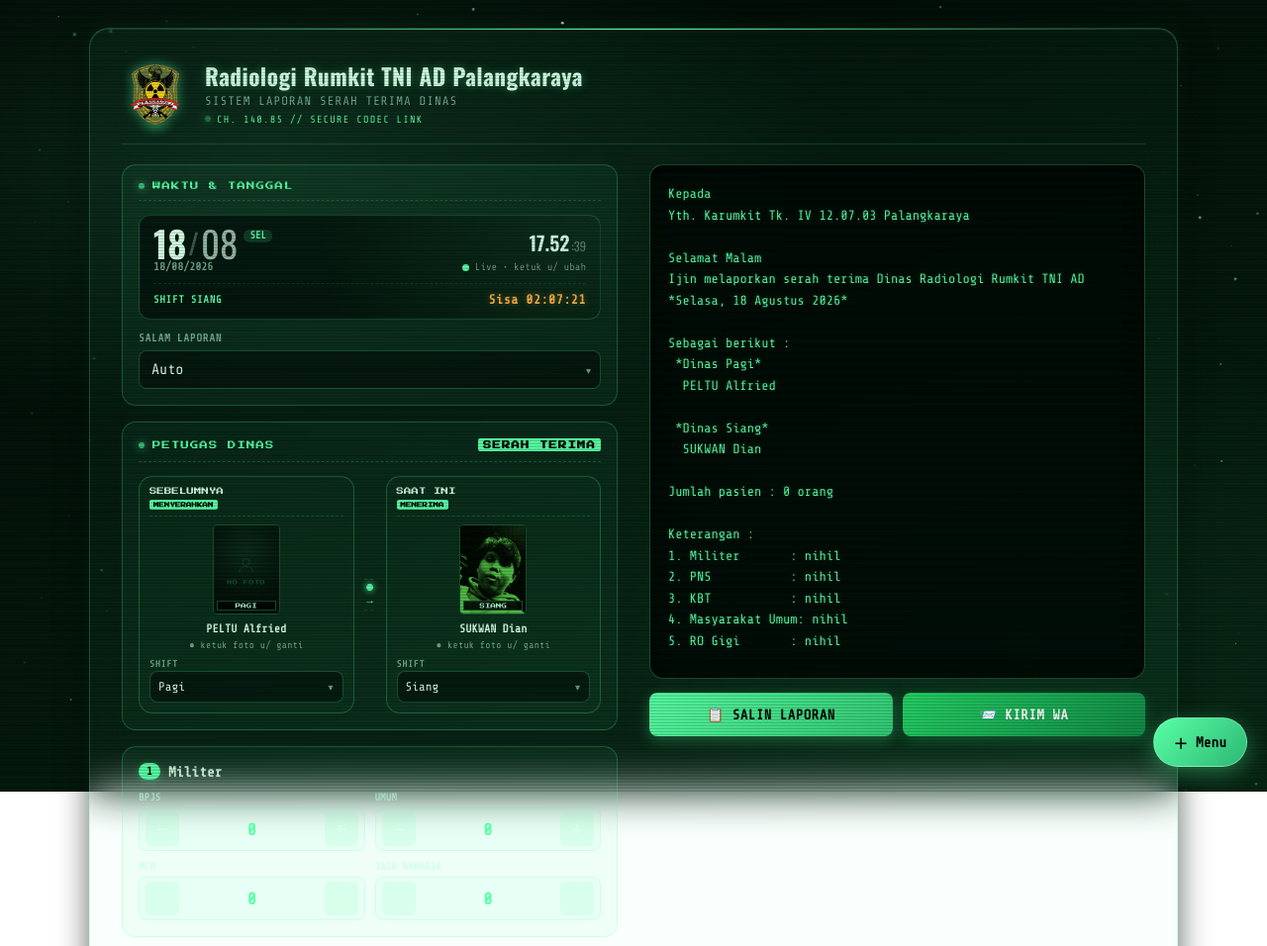
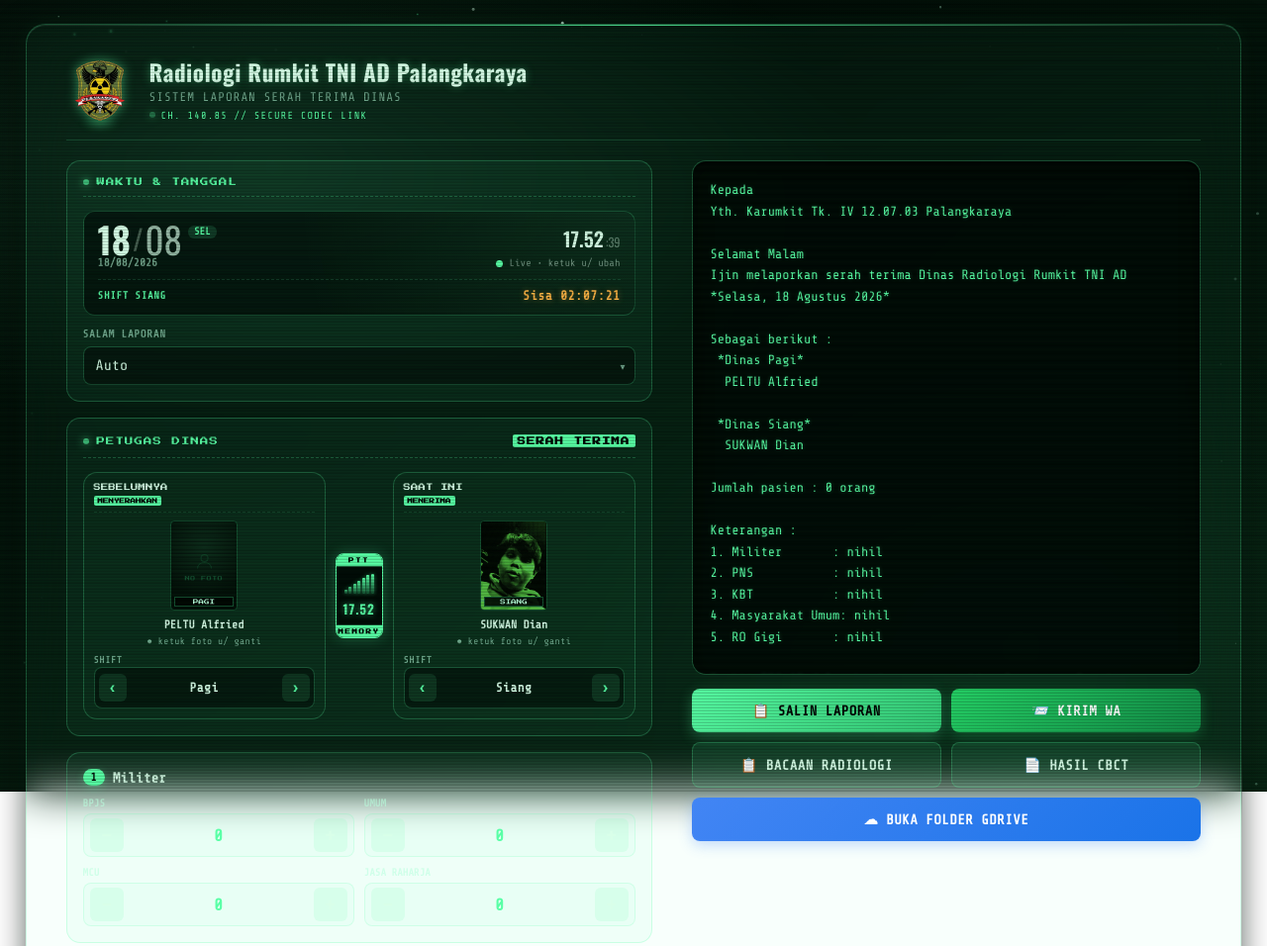
Before and after one commit to xxrs3d/laprad, a plain HTML site: page index.html in a window 1280 px wide. Shown: the top 956 px of the page at 99% size. Drawn offline with nearby package versions, Linux system fonts and the light colour scheme; animation ran at ten frames a second.

Commit message:
Update index.html

```diff
--- a/index.html
+++ b/index.html
@@ -113,12 +113,26 @@
         background: linear-gradient(90deg, transparent, var(--primary), transparent);
     }
 
+    /* ===== DESKTOP: layout lebih horizontal & memenuhi layar ===== */
     @media (min-width: 1024px) {
-        body { padding: 28px; align-items: center; }
-        .app-wrap { max-width: 1100px; padding: 32px; margin: 0 auto; }
-        .main-grid { display: grid; grid-template-columns: 1fr 1fr; gap: 32px; align-items: start; }
+        body { padding: 24px; align-items: center; }
+        .app-wrap { max-width: 1680px; width: 96vw; padding: 32px 40px; margin: 0 auto; }
+        .main-grid { display: grid; grid-template-columns: 1.15fr 1fr; gap: 40px; align-items: start; }
         .panel-right { position: sticky; top: 32px; }
-        #hasil-laporan { min-height: 420px; max-height: calc(100vh - 220px); }
+        #hasil-laporan { min-height: 480px; max-height: calc(100vh - 210px); font-size: 0.92rem; }
+        .header-title { font-size: 1.75rem; }
+        .subtitle { font-size: 0.85rem; }
+        .petugas-horizontal-container { grid-template-columns: 1fr auto 1fr; gap: 16px; }
+        .photo-frame { max-width: 96px; }
+        .counter-grid { grid-template-columns: repeat(4, 1fr); }
+        .kategori-card { padding: 18px 20px; }
+        .radio-widget { max-width: 92px; }
+        .radio-bars { height: 24px; }
+        .radio-digits { font-size: 1rem; }
+    }
+
+    @media (min-width: 1440px) {
+        .app-wrap { max-width: 1900px; }
     }
 
     /* ===== HEADER MENYAMPING (Logo Kiri, Judul Kanan) ===== */
@@ -271,6 +285,39 @@
         color: var(--text-muted); pointer-events: none; font-size: 10px;
     }
 
+    /* ===== ARROW PICKER SHIFT (Kiri/Kanan) ===== */
+    .shift-picker {
+        display: flex;
+        align-items: center;
+        justify-content: space-between;
+        background: var(--glass-input);
+        border: 1px solid var(--glass-border);
+        border-radius: var(--radius-input);
+        padding: 6px 4px;
+        gap: 4px;
+    }
+    .shift-arrow-btn {
+        width: 28px; height: 28px; flex-shrink: 0;
+        border: none; border-radius: 6px;
+        background: rgba(89,255,166,0.12);
+        color: var(--primary);
+        font-size: 1.05rem; font-weight: 700;
+        cursor: pointer; line-height: 1;
+        display: flex; align-items: center; justify-content: center;
+        transition: background 0.15s ease, transform 0.1s ease;
+    }
+    .shift-arrow-btn:hover { background: rgba(89,255,166,0.22); }
+    .shift-arrow-btn:active { background: rgba(89,255,166,0.35); transform: scale(0.9); }
+    .shift-value-display {
+        flex: 1;
+        text-align: center;
+        font-family: var(--font-mono);
+        font-size: 0.8rem;
+        font-weight: 700;
+        color: var(--text-main);
+        letter-spacing: 0.4px;
+    }
+
     /* ===== PETUGAS DINAS HORIZONTAL (Side-by-Side Kiri Ke Kanan) ===== */
     .petugas-horizontal-container {
         display: grid;
@@ -406,30 +453,80 @@
         gap: 6px;
     }
     .petugas-fields label { margin-bottom: 2px; font-size: 0.6rem; }
-    .petugas-fields select { padding: 8px 20px 8px 8px; font-size: 0.78rem; }
 
-    /* Konektor panah horizontal antara dua petugas */
+    /* Konektor antara dua petugas - sekarang berupa widget radio PTT/MEMORY */
     .petugas-link-horiz {
         display: flex;
         flex-direction: column;
         align-items: center;
         justify-content: center;
-        gap: 4px;
         padding: 0 2px;
     }
-    .petugas-link-horiz .link-line-h {
-        width: 12px; height: 1px;
-        background: repeating-linear-gradient(90deg, var(--primary-dark) 0 3px, transparent 3px 6px);
+
+    /* ===== Widget Radio Gaya "PTT / MEMORY" ===== */
+    .radio-widget {
+        display: flex;
+        flex-direction: column;
+        align-items: stretch;
+        width: 100%;
+        max-width: 72px;
+        border: 1.5px solid var(--primary);
+        border-radius: 8px;
+        overflow: hidden;
+        background: #01100a;
+        box-shadow: 0 0 14px rgba(89,255,166,0.25), inset 0 0 10px rgba(0,0,0,0.6);
     }
-    .petugas-link-horiz .link-dot {
-        width: 7px; height: 7px; border-radius: 50%; border: 1px solid var(--primary-dark);
+    .radio-tag {
+        font-family: var(--font-pixel);
+        font-size: 5.5px;
+        text-align: center;
+        color: var(--bg-from);
+        background: var(--primary);
+        padding: 3px 2px;
+        letter-spacing: 1.5px;
+        font-weight: 700;
     }
-    .petugas-link-horiz .link-dot.active {
-        background: var(--primary); border-color: var(--primary);
-        box-shadow: 0 0 6px var(--primary);
-        animation: linkPulse 1.2s ease-in-out infinite;
+    .radio-screen {
+        background: #010b06;
+        padding: 7px 5px 6px;
+        display: flex;
+        flex-direction: column;
+        align-items: center;
+        gap: 5px;
+        border-top: 1px solid rgba(89,255,166,0.3);
+        border-bottom: 1px solid rgba(89,255,166,0.3);
     }
-    .petugas-link-horiz .link-arrow { font-size: 11px; color: var(--primary); line-height: 1; }
+    .radio-bars {
+        display: flex;
+        align-items: flex-end;
+        gap: 1.5px;
+        height: 20px;
+        width: 100%;
+        justify-content: center;
+    }
+    .radio-bars span {
+        width: 3px;
+        background: linear-gradient(180deg, var(--primary), var(--primary-dark));
+        border-radius: 1px;
+        box-shadow: 0 0 4px rgba(89,255,166,0.5);
+        animation: barPulse 1.8s ease-in-out infinite;
+    }
+    .radio-bars span:nth-child(1) { height: 20%; animation-delay: 0s; }
+    .radio-bars span:nth-child(2) { height: 35%; animation-delay: 0.1s; }
+    .radio-bars span:nth-child(3) { height: 50%; animation-delay: 0.2s; }
+    .radio-bars span:nth-child(4) { height: 65%; animation-delay: 0.3s; }
+    .radio-bars span:nth-child(5) { height: 80%; animation-delay: 0.4s; }
+    .radio-bars span:nth-child(6) { height: 95%; animation-delay: 0.5s; }
+    .radio-bars span:nth-child(7) { height: 100%; animation-delay: 0.6s; }
+    @keyframes barPulse { 0%, 100% { opacity: 0.5; } 50% { opacity: 1; } }
+    .radio-digits {
+        font-family: var(--font-display);
+        font-size: 0.82rem;
+        font-weight: 700;
+        letter-spacing: 1px;
+        color: var(--primary);
+        text-shadow: 0 0 6px rgba(89,255,166,0.6);
+    }
 
     /* ===== Kategori Pasien Counter ===== */
     .kategori-title { font-size: 0.9rem; font-weight: 700; color: var(--text-main); margin-bottom: 12px; display: flex; align-items: center; gap: 8px; }
@@ -477,16 +574,31 @@
         margin-bottom: 14px;
     }
 
-    .btn-row { display: flex; gap: 10px; }
+    .btn-row { display: flex; gap: 10px; margin-top: 10px; }
+    .btn-row:first-of-type { margin-top: 0; }
     .action-btn {
         flex: 1; padding: 14px 10px; border: none; border-radius: var(--radius-input);
         font-family: var(--font-mono); font-size: 0.88rem; font-weight: 700; letter-spacing: 0.4px;
         text-transform: uppercase; cursor: pointer; color: #000;
         transition: transform 0.12s ease, filter 0.2s ease, box-shadow 0.2s ease;
     }
+    a.action-btn {
+        display: flex; align-items: center; justify-content: center;
+        text-decoration: none; text-align: center;
+    }
     .action-btn:active { transform: scale(0.97); filter: brightness(0.9); }
     .btn-copy { background: linear-gradient(135deg, var(--primary), #32cb75); box-shadow: 0 4px 14px rgba(89,255,166,0.3); }
     .btn-wa { background: linear-gradient(135deg, #25d366, #128c46); color: #fff; box-shadow: 0 4px 14px rgba(37,211,102,0.3); }
+    .btn-link {
+        background: rgba(89,255,166,0.1); color: var(--text-main);
+        border: 1px solid var(--glass-border);
+        box-shadow: none;
+    }
+    .btn-link:hover { background: rgba(89,255,166,0.18); }
+    .btn-gdrive {
+        background: linear-gradient(135deg, #4285f4, #1a73e8); color: #fff;
+        box-shadow: 0 4px 14px rgba(66,133,244,0.3);
+    }
 
     .btn-clear {
         width: 100%; padding: 14px; margin-top: 14px;
@@ -497,33 +609,6 @@
         transition: background 0.2s ease;
     }
     .btn-clear:hover { background: rgba(255,107,107,0.18); }
-
-    /* ===== FAB Speed Dial ===== */
-    .fab-speed-dial { position: fixed; bottom: 25px; right: 20px; z-index: 9999; display: flex; flex-direction: column; align-items: flex-end; gap: 10px; }
-    .fab-menu-items { display: flex; flex-direction: column; align-items: flex-end; gap: 8px; opacity: 0; transform: translateY(10px) scale(0.95); pointer-events: none; transition: opacity 0.25s ease, transform 0.25s ease; }
-    .fab-speed-dial.open .fab-menu-items { opacity: 1; transform: translateY(0) scale(1); pointer-events: auto; }
-
-    .fab-menu-item { display: flex; align-items: center; gap: 10px; text-decoration: none; cursor: pointer; }
-    .fab-menu-label {
-        background: rgba(1,8,4,0.92); backdrop-filter: blur(10px); -webkit-backdrop-filter: blur(10px);
-        color: var(--text-main); font-family: var(--font-mono); font-size: 0.78rem; font-weight: 600;
-        padding: 6px 12px; border-radius: 16px; border: 1px solid rgba(89,255,166,0.25);
-        box-shadow: 0 4px 12px rgba(0,0,0,0.4);
-    }
-    .fab-menu-icon { width: 44px; height: 44px; border-radius: 50%; display: flex; align-items: center; justify-content: center; font-size: 18px; box-shadow: 0 4px 12px rgba(0,0,0,0.4); border: 1px solid rgba(185,255,221,0.25); flex-shrink: 0; }
-    .fab-menu-icon.blue { background: linear-gradient(135deg, var(--primary-dark), var(--bg-from)); }
-    .fab-menu-icon.green { background: linear-gradient(135deg, var(--primary), var(--primary-dark)); color: #000; }
-
-    .fab-main-btn {
-        background: linear-gradient(135deg, var(--primary), #2cb873); border: 1px solid rgba(185,255,221,0.4);
-        backdrop-filter: blur(12px); -webkit-backdrop-filter: blur(12px); height: 50px; border-radius: 25px;
-        display: flex; align-items: center; justify-content: center; color: #000;
-        box-shadow: 0 6px 22px rgba(89,255,166,0.35); padding: 0 20px; gap: 8px; cursor: pointer;
-        font-family: var(--font-mono); font-size: 0.9rem; font-weight: 800; transition: all 0.2s ease;
-    }
-    .fab-speed-dial.open .fab-main-btn { border-radius: 50%; width: 50px; padding: 0; }
-    .fab-speed-dial.open .fab-toggle-text { display: none; }
-    .fab-speed-dial.open .fab-toggle-icon { transform: rotate(45deg); }
 
     /* ===== Toast Notification ===== */
     .toast-notification {
@@ -622,24 +707,6 @@
 <div class="stars-layer"><canvas id="starCanvas"></canvas></div>
 <div class="nebula"></div>
 <div class="crt-overlay"></div>
-
-<!-- FAB SPEED DIAL -->
-<div class="fab-speed-dial" id="fabDial">
-    <div class="fab-menu-items">
-        <a href="bacaan-radiologi.html" class="fab-menu-item">
-            <span class="fab-menu-label">Pembuat Hasil Bacaan Radiologi</span>
-            <div class="fab-menu-icon blue">📋</div>
-        </a>
-        <a href="cbct.html" class="fab-menu-item">
-            <span class="fab-menu-label">Pembuat Hasil CBCT</span>
-            <div class="fab-menu-icon green">📄</div>
-        </a>
-    </div>
-    <button class="fab-main-btn" onclick="toggleFab()" aria-label="Buka Menu">
-        <span class="fab-toggle-icon">＋</span>
-        <span class="fab-toggle-text">Menu</span>
-    </button>
-</div>
 
 <!-- TOAST & MODAL -->
 <div id="toastNotif" class="toast-notification">
@@ -761,24 +828,33 @@
                             <div class="petugas-fields">
                                 <div>
                                     <label>Shift</label>
-                                    <div class="select-wrap">
-                                        <select id="s1" onchange="gen(); updateFoto(1);">
-                                            <option value="Pagi">Pagi</option>
-                                            <option value="Siang">Siang</option>
-                                            <option value="Malam">Malam</option>
-                                        </select>
+                                    <div class="shift-picker">
+                                        <button type="button" class="shift-arrow-btn" onclick="stepShift(1,-1)" aria-label="Shift sebelumnya">&#8249;</button>
+                                        <span class="shift-value-display" id="s1Display">Pagi</span>
+                                        <button type="button" class="shift-arrow-btn" onclick="stepShift(1,1)" aria-label="Shift berikutnya">&#8250;</button>
                                     </div>
+                                    <select id="s1" style="display:none;">
+                                        <option value="Pagi">Pagi</option>
+                                        <option value="Siang">Siang</option>
+                                        <option value="Malam">Malam</option>
+                                    </select>
                                 </div>
                             </div>
                         </div>
                     </div>
 
-                    <!-- Panah Konektor Serah Terima Horizontal -->
+                    <!-- Widget Radio "PTT / MEMORY" di tengah -->
                     <div class="petugas-link-horiz">
-                        <div class="link-line-h"></div>
-                        <div class="link-dot active"></div>
-                        <span class="link-arrow">&#8594;</span>
-                        <div class="link-line-h"></div>
+                        <div class="radio-widget">
+                            <div class="radio-tag">PTT</div>
+                            <div class="radio-screen">
+                                <div class="radio-bars">
+                                    <span></span><span></span><span></span><span></span><span></span><span></span><span></span>
+                                </div>
+                                <div class="radio-digits" id="radioDigits">--:--</div>
+                            </div>
+                            <div class="radio-tag">MEMORY</div>
+                        </div>
                     </div>
 
                     <!-- P2: Dinas Saat Ini (Menerima) -->
@@ -815,13 +891,16 @@
                             <div class="petugas-fields">
                                 <div>
                                     <label>Shift</label>
-                                    <div class="select-wrap">
-                                        <select id="s2" onchange="gen(); updateFoto(2);">
-                                            <option value="Siang">Siang</option>
-                                            <option value="Pagi">Pagi</option>
-                                            <option value="Malam">Malam</option>
-                                        </select>
+                                    <div class="shift-picker">
+                                        <button type="button" class="shift-arrow-btn" onclick="stepShift(2,-1)" aria-label="Shift sebelumnya">&#8249;</button>
+                                        <span class="shift-value-display" id="s2Display">Siang</span>
+                                        <button type="button" class="shift-arrow-btn" onclick="stepShift(2,1)" aria-label="Shift berikutnya">&#8250;</button>
                                     </div>
+                                    <select id="s2" style="display:none;">
+                                        <option value="Siang">Siang</option>
+                                        <option value="Pagi">Pagi</option>
+                                        <option value="Malam">Malam</option>
+                                    </select>
                                 </div>
                             </div>
                         </div>
@@ -840,6 +919,13 @@
             <div class="btn-row">
                 <button class="action-btn btn-copy" onclick="doKopi()">&#128203; Salin Laporan</button>
                 <button class="action-btn btn-wa" onclick="doWA()">&#128232; Kirim WA</button>
+            </div>
+            <div class="btn-row">
+                <a href="bacaan-radiologi.html" class="action-btn btn-link">&#128203; Bacaan Radiologi</a>
+                <a href="cbct.html" class="action-btn btn-link">&#128196; Hasil CBCT</a>
+            </div>
+            <div class="btn-row">
+                <a href="https://drive.google.com/drive/folders/GANTI_DENGAN_ID_FOLDER_ANDA" target="_blank" rel="noopener" class="action-btn btn-gdrive">&#9729; Buka Folder GDrive</a>
             </div>
         </div>
     </div>
@@ -936,15 +1022,6 @@
 })();
 
 /* ==========================================================
-   FAB MENU
-   ========================================================== */
-function toggleFab() { document.getElementById('fabDial').classList.toggle('open'); }
-document.addEventListener('click', function (e) {
-    var dial = document.getElementById('fabDial');
-    if (!dial.contains(e.target)) dial.classList.remove('open');
-});
-
-/* ==========================================================
    DATA KATEGORI PASIEN
    ========================================================== */
 var kat = ["Militer", "PNS", "KBT", "Masyarakat Umum", "RO Gigi"];
@@ -1009,6 +1086,30 @@
     var currentShift = getCurrentShift();
     document.getElementById('s2').value = currentShift;
     document.getElementById('s1').value = getPreviousShift(currentShift);
+    syncShiftDisplay(1);
+    syncShiftDisplay(2);
+}
+
+/* ==========================================================
+   ARROW PICKER SHIFT (Kiri/Kanan) - fungsi otomatis tetap ada
+   ========================================================== */
+var SHIFT_ORDER = ['Pagi', 'Siang', 'Malam'];
+
+function stepShift(n, dir) {
+    var sel = document.getElementById('s' + n);
+    var idx = SHIFT_ORDER.indexOf(sel.value);
+    if (idx === -1) idx = 0;
+    idx = (idx + dir + SHIFT_ORDER.length) % SHIFT_ORDER.length;
+    sel.value = SHIFT_ORDER[idx];
+    syncShiftDisplay(n);
+    gen();
+    updateFoto(n);
+}
+
+function syncShiftDisplay(n) {
+    var sel = document.getElementById('s' + n);
+    var disp = document.getElementById('s' + n + 'Display');
+    if (sel && disp) disp.innerText = sel.value;
 }
 
 /* ==========================================================
@@ -1107,6 +1208,9 @@
     document.getElementById('dtClock').innerText = hm;
     document.getElementById('dtSec').innerText = ':' + ss;
     updateShiftCountdown();
+
+    var radioDigits = document.getElementById('radioDigits');
+    if (radioDigits) radioDigits.innerText = hm;
 
     if (!dateManuallySet) {
         var y = jkt.getFullYear();
```
